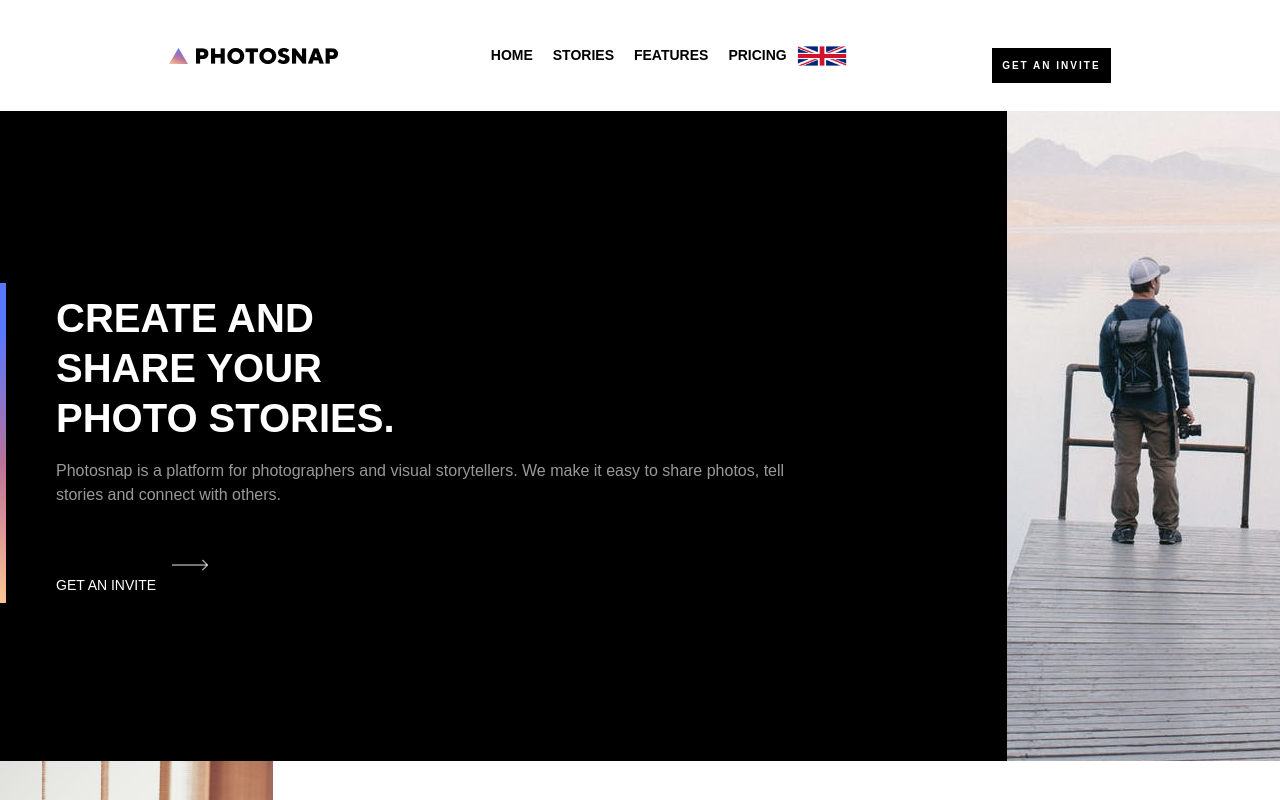
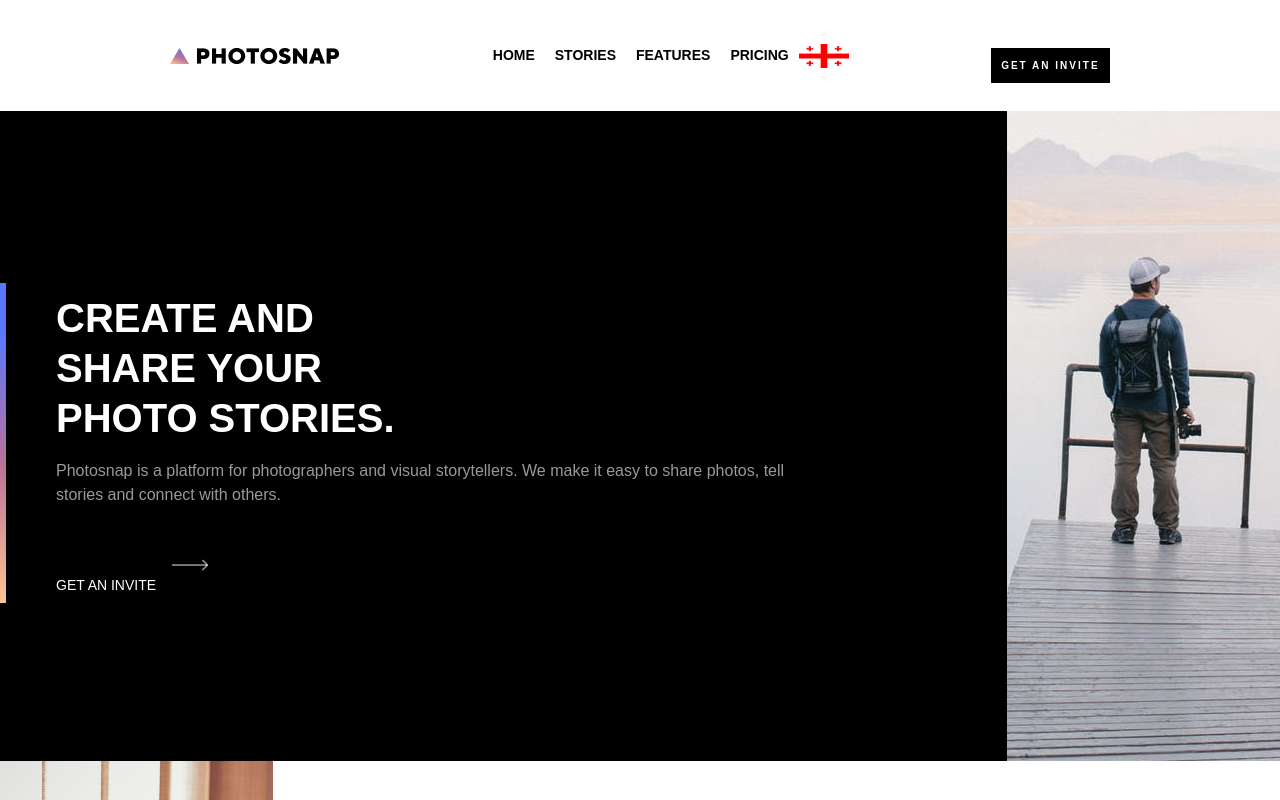
Before and after one commit to elizabet-bagdasaryan/photosnap, a React (Vite) app: page /home in a window 1280 px wide. Shown: the top 800 px of the page. Built offline with nearby package versions, Linux system fonts and the light colour scheme; the HTML template or start-up script is replaced by a standard one.

Commit message:
fix: fix language icon rendering

```diff
--- a/src/Languages/Language.jsx
+++ b/src/Languages/Language.jsx
@@ -32,13 +32,13 @@ const Language = () => {
         src={EnglishFlag}
         alt="English"
         onClick={handleBothEng}
-        style={{ display: flagVisible ? "none" : "block" }}
+        style={{ display: flagVisible ? "block" : "none" }}
       />
       <img
         src={GeorgianFlag}
         alt="Georgian"
         onClick={handleBothGeo}
-        style={{ display: flagVisible ? "block" : "none" }}
+        style={{ display: flagVisible ? "none" : "block" }}
       />
     </div>
   );
```
